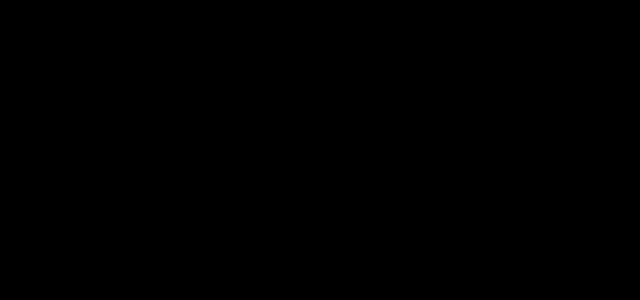
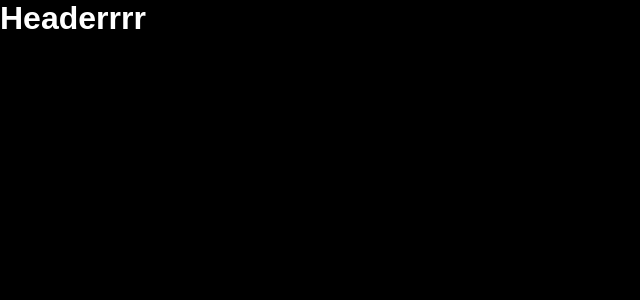
Before and after one commit to lana2-2karla/lana2-2karla.github.io, a React (Create React App) app in the folder portifolio/: page / in a window 1280 px wide. Shown: the top 300 px of the page, without its empty margins (0-640 px from the left). Built offline with nearby package versions, Linux system fonts and the light colour scheme.

Commit message:
:sparkles: feat: color and font-family

```diff
--- a/portifolio/src/global.css
+++ b/portifolio/src/global.css
@@ -5,4 +5,6 @@
 
 body {
     background-color: black;
+    font-family: 'Poppins', sans-serif;
+    color: white;
   }
```
